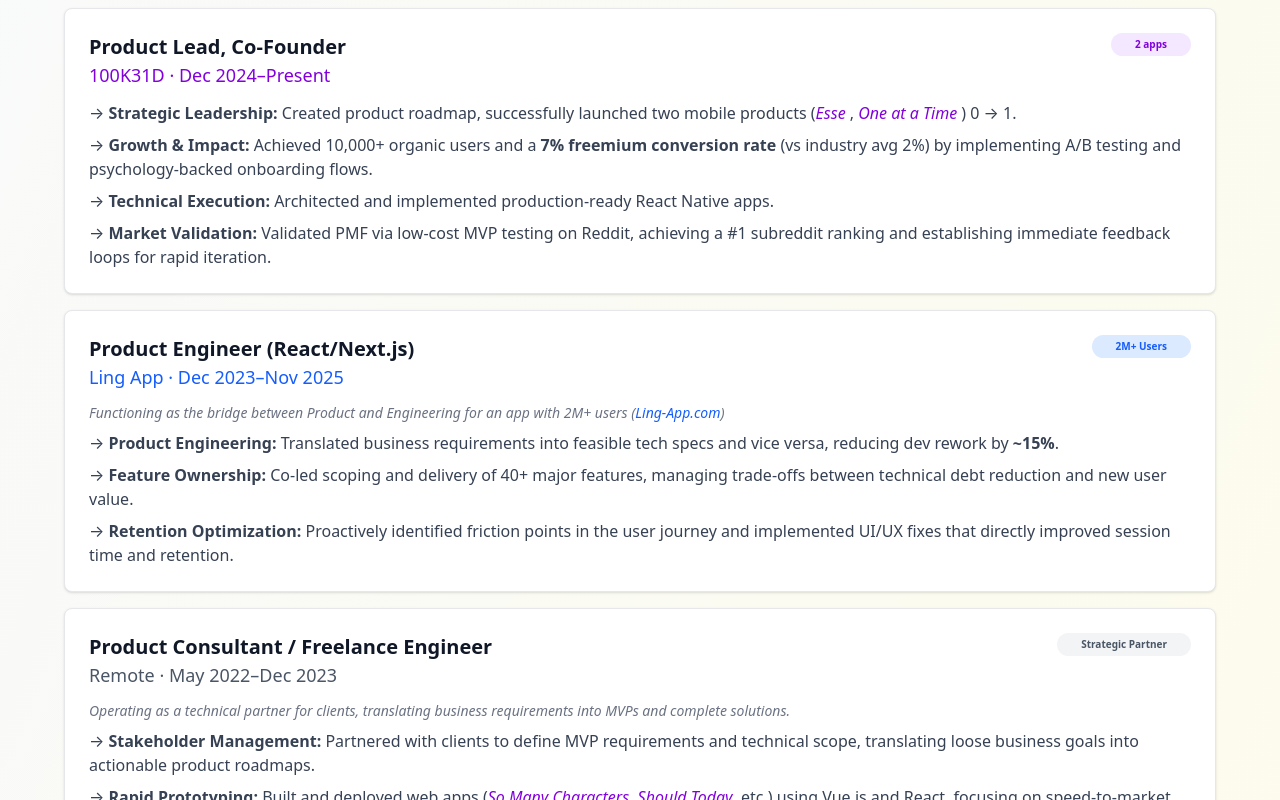
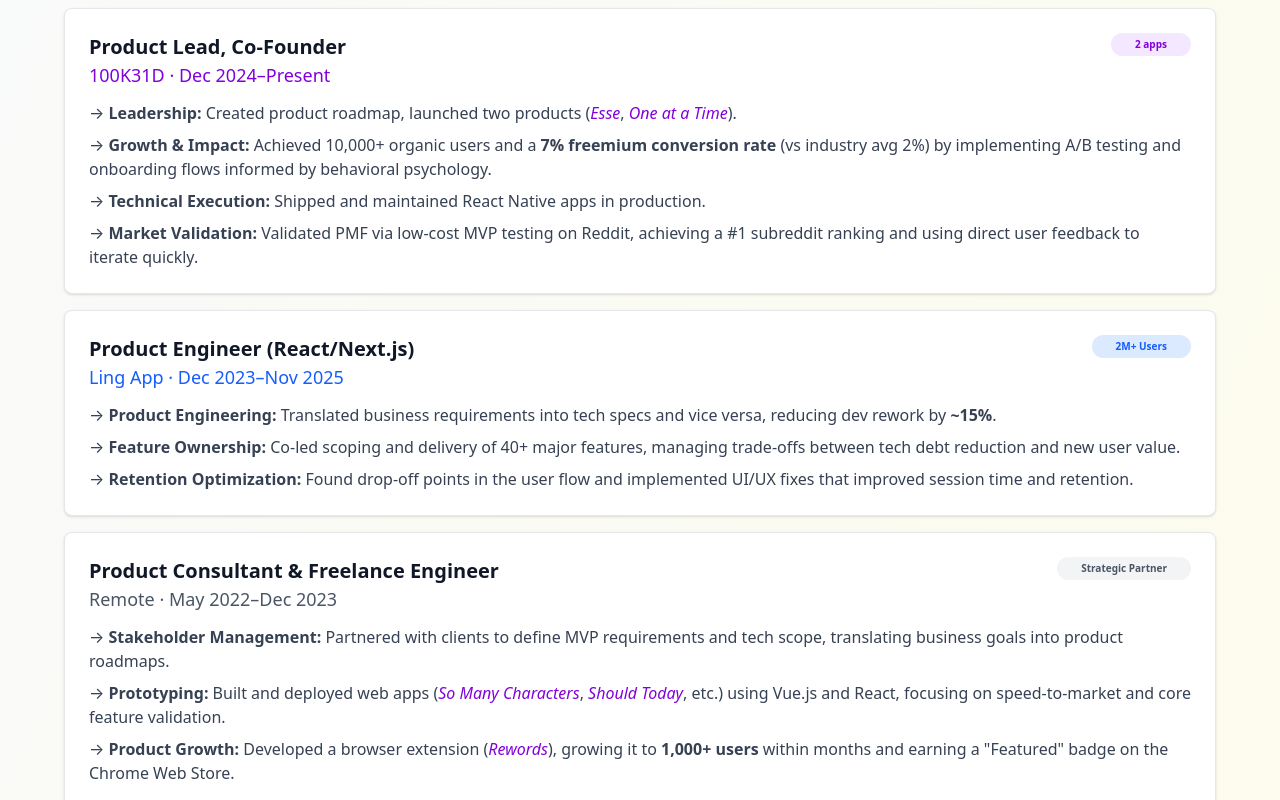
Before and after one commit to sanderbell/sanderbelldev2, a React (Vite) app: page / in a window 1280 px wide. Shown: the part 760-1560 px from the top of the page. Built offline with nearby package versions, Linux system fonts and the light colour scheme.

Commit message:
Update resume.pdf and refine content in App component for clarity and conciseness

```diff
--- a/src/App.tsx
+++ b/src/App.tsx
@@ -268,15 +268,15 @@ function App() {
               </div>
               <ul className="text-base text-gray-700 space-y-2">
                 <li>
-                  → <strong>Strategic Leadership:</strong> Created product
-                  roadmap, successfully launched two mobile products (
+                  → <strong>Leadership:</strong> Created product roadmap,
+                  launched two products (
                   <a
                     href="https://esse.today"
                     target="_blank"
                     rel="noopener noreferrer"
                     className="text-purple-700 hover:text-purple-800 transition-colors"
                   >
-                    <em>Esse </em>
+                    <em>Esse</em>
                   </a>
                   ,{' '}
                   <a
@@ -285,25 +285,24 @@ function App() {
                     rel="noopener noreferrer"
                     className="text-purple-700 hover:text-purple-800 transition-colors"
                   >
-                    <em> One at a Time </em>
+                    <em>One at a Time</em>
                   </a>
-                  ) 0 → 1.
+                  ).
                 </li>
                 <li>
                   → <strong>Growth & Impact:</strong> Achieved 10,000+ organic
                   users and a <strong>7% freemium conversion rate</strong> (vs
-                  industry avg 2%) by implementing A/B testing and
-                  psychology-backed onboarding flows.
+                  industry avg 2%) by implementing A/B testing and onboarding
+                  flows informed by behavioral psychology.
                 </li>
                 <li>
-                  → <strong>Technical Execution:</strong> Architected and
-                  implemented production-ready React Native apps.
+                  → <strong>Technical Execution:</strong> Shipped and maintained
+                  React Native apps in production.
                 </li>
                 <li>
                   → <strong>Market Validation:</strong> Validated PMF via
                   low-cost MVP testing on Reddit, achieving a #1 subreddit
-                  ranking and establishing immediate feedback loops for rapid
-                  iteration.
+                  ranking and using direct user feedback to iterate quickly.
                 </li>
               </ul>
             </div>
@@ -322,34 +321,21 @@ function App() {
                   2M+ Users
                 </span>
               </div>
-              <p className="text-sm text-gray-500 italic mb-2">
-                Functioning as the bridge between Product and Engineering for an
-                app with 2M+ users (
-                <a
-                  href="https://ling-app.com"
-                  target="_blank"
-                  rel="noopener noreferrer"
-                  className="text-blue-600 hover:underline"
-                >
-                  Ling-App.com
-                </a>
-                )
-              </p>
               <ul className="text-base text-gray-700 space-y-2">
                 <li>
                   → <strong>Product Engineering:</strong> Translated business
-                  requirements into feasible tech specs and vice versa, reducing
-                  dev rework by <strong>~15%</strong>.
+                  requirements into tech specs and vice versa, reducing dev
+                  rework by <strong>~15%</strong>.
                 </li>
                 <li>
                   → <strong>Feature Ownership:</strong> Co-led scoping and
                   delivery of 40+ major features, managing trade-offs between
-                  technical debt reduction and new user value.
+                  tech debt reduction and new user value.
                 </li>
                 <li>
-                  → <strong>Retention Optimization:</strong> Proactively
-                  identified friction points in the user journey and implemented
-                  UI/UX fixes that directly improved session time and retention.
+                  → <strong>Retention Optimization:</strong> Found drop-off
+                  points in the user flow and implemented UI/UX fixes that
+                  improved session time and retention.
                 </li>
               </ul>
             </div>
@@ -358,7 +344,7 @@ function App() {
               <div className="flex justify-between items-start mb-3">
                 <div>
                   <h3 className="text-xl font-bold text-gray-900">
-                    Product Consultant / Freelance Engineer
+                    Product Consultant & Freelance Engineer
                   </h3>
                   <p className="text-gray-600 font-medium text-lg">
                     Remote · May 2022–Dec 2023
@@ -368,20 +354,14 @@ function App() {
                   Strategic Partner
                 </span>
               </div>
-              <p className="text-sm text-gray-500 italic mb-2">
-                Operating as a technical partner for clients, translating
-                business requirements into MVPs and complete solutions.
-              </p>
               <ul className="text-base text-gray-700 space-y-2">
                 <li>
                   → <strong>Stakeholder Management:</strong> Partnered with
-                  clients to define MVP requirements and technical scope,
-                  translating loose business goals into actionable product
-                  roadmaps.
+                  clients to define MVP requirements and tech scope, translating
+                  business goals into product roadmaps.
                 </li>
                 <li>
-                  → <strong>Rapid Prototyping:</strong> Built and deployed web
-                  apps (
+                  → <strong>Prototyping:</strong> Built and deployed web apps (
                   <a
                     href="https://somany.ch"
                     target="_blank"
@@ -403,7 +383,8 @@ function App() {
                   and core feature validation.
                 </li>
                 <li>
-                  → <strong>Product Growth:</strong> Developed and launched{' '}
+                  → <strong>Product Growth:</strong> Developed a browser
+                  extension (
                   <a
                     href="https://rewords.app"
                     target="_blank"
@@ -412,8 +393,8 @@ function App() {
                   >
                     <em>Rewords</em>
                   </a>
-                  , growing it to <strong>1,000+ active users</strong> within
-                  months and earning a "Featured" badge on the Chrome Web Store.
+                  ), growing it to <strong>1,000+ users</strong> within months
+                  and earning a "Featured" badge on the Chrome Web Store.
                 </li>
               </ul>
             </div>
@@ -429,6 +410,7 @@ function App() {
                   </p>
                 </div>
               </div>
+
               <ul className="text-base text-gray-700 space-y-2">
                 <li>
                   → <strong>Startup Operations:</strong> Co-founded and managed
@@ -442,8 +424,8 @@ function App() {
                 </li>
                 <li>
                   → <strong>Product Quality:</strong> Enforced editorial
-                  standards and content QA pipelines, used user research to
-                  identify friction points and improve reader retention.
+                  standards and content QA pipelines, ran user studies to
+                  improve reader retention.
                 </li>
                 <li>
                   → <strong>System Design:</strong> Developed internal roadmaps
@@ -530,7 +512,6 @@ function App() {
           </div>
         </div>
 
-        {/* Contact */}
         <div className="text-center bg-white rounded-lg p-6 shadow-sm border border-gray-200 mb-12">
           <div className="flex items-center justify-center gap-2 mb-4 text-gray-900 font-semibold">
             <MapPin className="text-blue-600" size={20} />
```
Also changed, not shown: 1 other file (tests, documents, lock files or other folders).
